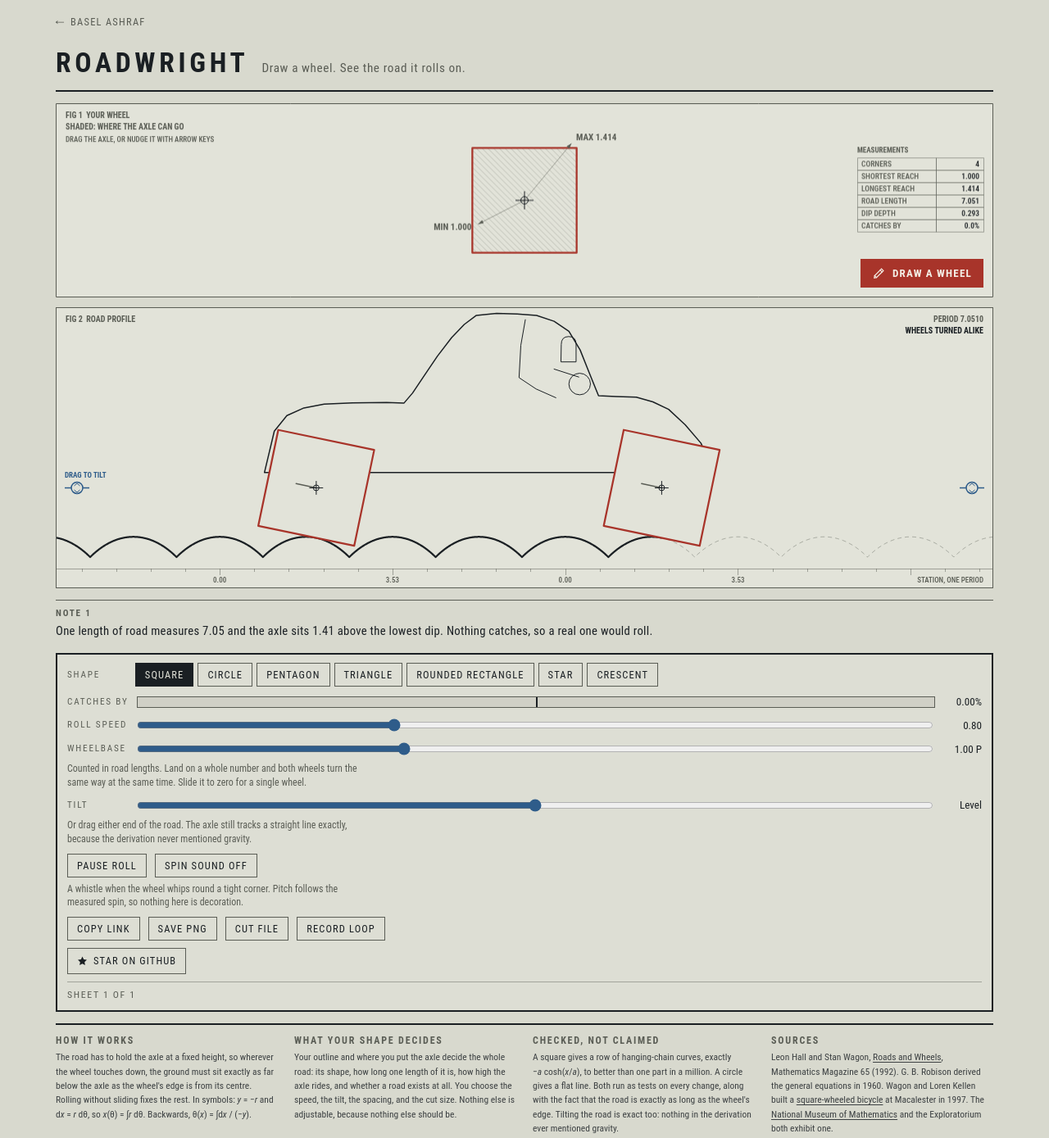
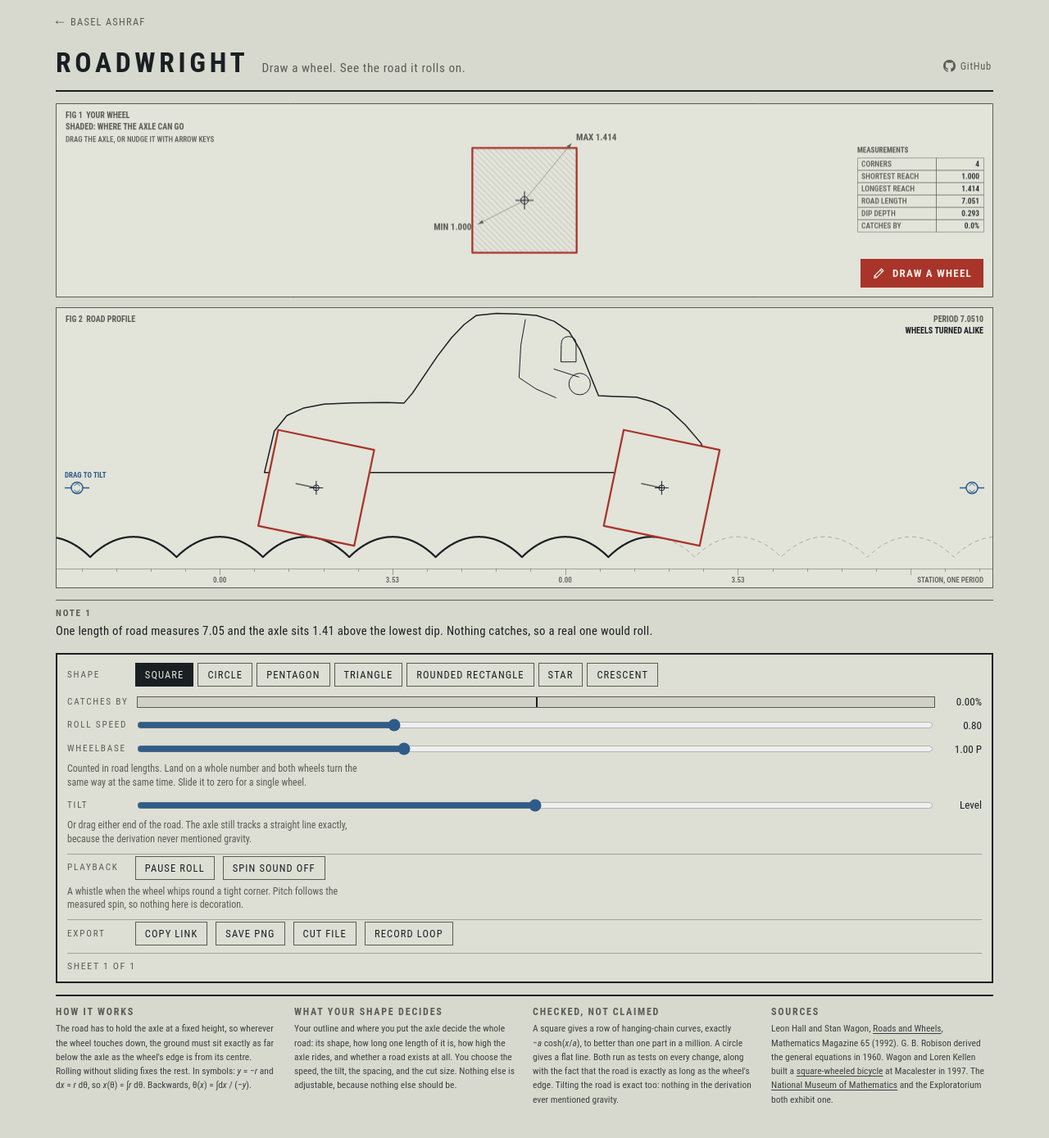
Before and after one commit to BaselAshraf81/roadwright, a website built with Vite: page index.html in a window 1280 px wide. Shown: the whole page at 82% size. Built offline with nearby package versions, Linux system fonts and the light colour scheme; no server answers.

Commit message:
Move GitHub link into the header, split action rows into labelled groups
The star button was a full-width bar sitting at the bottom of a block already holding seven other buttons, dressed up as if starring the repo were another export action. It is not part of the workflow, it is a credential about the sheet, and that belongs beside the author's name in the header, in the empty space next to the slogan.

Replaced the placeholder star icon with the actual GitHub mark.

The two action rows now carry a label of their own, Playback and Export, the same device the slider rows already use. Seven buttons run together as one undifferentiated block otherwise, with nothing to say that pausing the roll and cutting a file are different kinds of thing.

Confirmed at 360, 412, 768 and 1440 pixels: the GitHub link sits inline beside the slogan down to 480px and drops to its own line below it under that, the action groups wrap cleanly at every width tested, and the star count still hides itself until a real number arrives.

83 tests, typecheck clean, detector clean.

```diff
--- a/index.html
+++ b/index.html
@@ -66,6 +66,34 @@
         <a class="sheet-back" href="/">Basel Ashraf</a>
         <h1 id="sheet-title">Roadwright</h1>
         <p class="sheet-sub">Draw a wheel. See the road it rolls on.</p>
+        <a
+          class="repo-link"
+          id="repo-link"
+          href="https://github.com/BaselAshraf81/roadwright"
+          target="_blank"
+          rel="noopener"
+        >
+          <svg
+            class="repo-link__icon"
+            viewBox="0 0 16 16"
+            width="15"
+            height="15"
+            fill="currentColor"
+            aria-hidden="true"
+          >
+            <path
+              d="M8 0C3.58 0 0 3.58 0 8c0 3.54 2.29 6.53 5.47 7.59.4.07.55-.17.55-.38
+                 0-.19-.01-.82-.01-1.49-2.01.37-2.53-.49-2.69-.94-.09-.23-.48-.94-.82-1.13
+                 -.28-.15-.68-.52-.01-.53.63-.01 1.08.58 1.23.82.72 1.21 1.87.87 2.33.66.07-.52.28-.87.51-1.07
+                 -1.78-.2-3.64-.89-3.64-3.95 0-.87.31-1.59.82-2.15-.08-.2-.36-1.02.08-2.12
+                 0 0 .67-.21 2.2.82a7.6 7.6 0 0 1 4 0c1.53-1.04 2.2-.82 2.2-.82.44 1.1.16 1.92.08 2.12
+                 .51.56.82 1.27.82 2.15 0 3.07-1.87 3.75-3.65 3.95.29.25.54.73.54 1.48
+                 0 1.07-.02 1.93-.02 2.2 0 .21.15.46.55.38A8.01 8.01 0 0 0 16 8c0-4.42-3.58-8-8-8Z"
+            />
+          </svg>
+          <span class="repo-link__label">GitHub</span>
+          <span class="repo-link__count" id="star-count" hidden></span>
+        </a>
       </header>
 
       <div class="bands">
@@ -188,6 +216,7 @@
         </p>
 
         <div class="tb-row tb-actions">
+          <span class="tb-label">Playback</span>
           <button id="stop-btn" class="btn" type="button">Pause roll</button>
           <button
             id="sound-btn"
@@ -205,34 +234,11 @@
         </p>
 
         <div class="tb-row tb-actions">
+          <span class="tb-label">Export</span>
           <button id="share-btn" class="btn" type="button">Copy link</button>
           <button id="png-btn" class="btn" type="button">Save PNG</button>
           <button id="svg-btn" class="btn" type="button">Cut file</button>
           <button id="video-btn" class="btn" type="button">Record loop</button>
-        </div>
-
-        <div class="tb-row tb-actions">
-          <a
-            class="btn star-btn"
-            href="https://github.com/BaselAshraf81/roadwright"
-            target="_blank"
-            rel="noopener"
-          >
-            <svg
-              class="star-btn__icon"
-              viewBox="0 0 16 16"
-              width="13"
-              height="13"
-              fill="currentColor"
-              aria-hidden="true"
-            >
-              <path
-                d="M8 .5l2.06 4.36 4.69.63-3.44 3.3.86 4.71L8 11.28l-4.17 2.22.86-4.71L1.25 5.49l4.69-.63z"
-              />
-            </svg>
-            <span>Star on GitHub</span>
-            <span class="star-count" id="star-count" hidden></span>
-          </a>
         </div>
 
         <p class="tb-stamp">
--- a/styles/sheet.css
+++ b/styles/sheet.css
@@ -135,9 +135,60 @@ body {
 
 .sheet-sub {
   margin: 0;
+  margin-right: auto;
   color: var(--graphite);
   font-size: 0.95rem;
   letter-spacing: 0.04em;
+}
+
+/*
+ * The repository link, in the empty space beside the slogan.
+ *
+ * It used to sit as a full-width button at the bottom of the title block, dressed
+ * up as if it were another export action, when it is not part of the workflow at
+ * all: it is a credential about the sheet, which is exactly what belongs in a
+ * header next to the author's name. The star count is decoration on a working link,
+ * so it never blocks anything and stays hidden until a real number arrives.
+ */
+.repo-link {
+  display: inline-flex;
+  align-items: center;
+  gap: 6px;
+  font-size: 0.78rem;
+  letter-spacing: 0.06em;
+  color: var(--graphite);
+  text-decoration: none;
+  padding: 3px 2px;
+}
+
+.repo-link__icon {
+  flex: none;
+}
+
+.repo-link:hover,
+.repo-link:focus-visible {
+  color: var(--ink);
+}
+
+.repo-link:focus-visible {
+  outline: 2px solid var(--slate);
+  outline-offset: 3px;
+}
+
+.repo-link__count {
+  padding-left: 6px;
+  border-left: var(--hair);
+  font-variant-numeric: tabular-nums;
+  font-weight: 700;
+}
+
+@media (max-width: 480px) {
+  /* No room beside the slogan at this width, so it drops under it instead of
+     crowding onto the same line as Basel's name. */
+  .repo-link {
+    flex: 1 0 100%;
+    order: 2;
+  }
 }
 
 /* Two ruled bands. The road band is dominant, since it carries the payoff. */
@@ -316,6 +367,24 @@ body {
   flex-wrap: wrap;
 }
 
+/*
+ * Action rows now carry their own label, the same way a slider row does.
+ *
+ * Seven buttons used to run together as one undifferentiated block: pause, sound,
+ * copy link, three exports, and a star link, with nothing to say that pausing the
+ * roll and cutting a file are different kinds of action. A label per row is the
+ * same device the sliders already use, so the block reads as two short groups
+ * instead of one long one.
+ */
+.tb-actions {
+  padding-top: 2px;
+  border-top: var(--hair);
+}
+
+.tb-actions .tb-label {
+  min-width: 6.5em;
+}
+
 .tb-label {
   font-size: 0.7rem;
   letter-spacing: 0.16em;
@@ -435,25 +504,6 @@ body {
   accent-color: var(--slate);
 }
 
-/* Star button. The count is appended only once a real number arrives. */
-.star-btn {
-  display: inline-flex;
-  align-items: center;
-  gap: 7px;
-  text-decoration: none;
-}
-
-.star-btn__icon {
-  flex: none;
-}
-
-.star-count {
-  padding-left: 7px;
-  border-left: var(--hair);
-  font-variant-numeric: tabular-nums;
-  font-weight: 700;
-}
-
 /* 0.74rem keeps this above the 11px legibility floor at the 15px root. */
 /* Control notes, sized above the 11px legibility floor. */
 .tb-hint {
```
